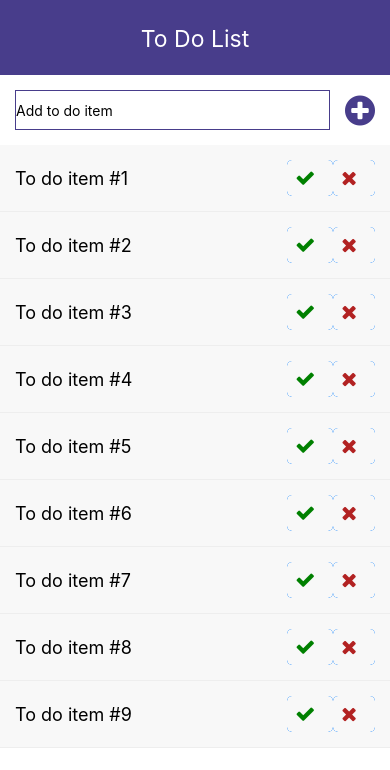
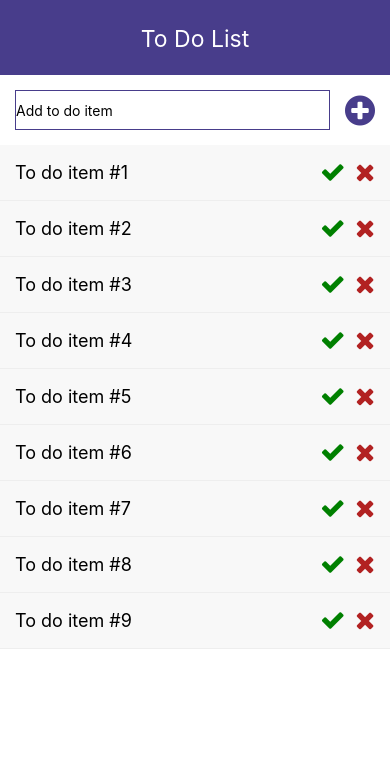
Before and after one commit to hfrankel/ToDo-App, a React Native app: screen / in a window 390 px wide. Shown: the top 770 px of the page. Built offline with nearby package versions, Linux system fonts and the light colour scheme.

Commit message:
Updated styling on done and delete buttons

```diff
--- a/components/DeleteButton.js
+++ b/components/DeleteButton.js
@@ -1,23 +1,18 @@
 import React from 'react';
-import { StyleSheet } from 'react-native';
+import { StyleSheet, TouchableOpacity } from 'react-native';
 import { FontAwesome } from '@expo/vector-icons';
 
 const DeleteButton = () => {
   return (
-    <FontAwesome.Button
-      onPress={() => alert('Deleted')}
-      name="close"
-      size={20}
-      color="firebrick"
-      style={styles.deleteButton}
-    ></FontAwesome.Button>
+    <TouchableOpacity>
+      <FontAwesome
+        onPress={() => alert('Deleted')}
+        name="close"
+        size={25}
+        color="firebrick"
+      ></FontAwesome>
+    </TouchableOpacity>
   );
 };
 
-const styles = StyleSheet.create({
-  deleteButton: {
-    backgroundColor: '#f8f8f8'
-  }
-});
-
 export default DeleteButton;
--- a/components/DoneButton.js
+++ b/components/DoneButton.js
@@ -1,23 +1,18 @@
 import React from 'react';
-import { StyleSheet } from 'react-native';
+import { StyleSheet, TouchableOpacity } from 'react-native';
 import { FontAwesome } from '@expo/vector-icons';
 
 const DoneButton = () => {
   return (
-    <FontAwesome.Button
-      onPress={() => alert('Completed')}
-      name="check"
-      size={20}
-      color="green"
-      style={styles.doneButton}
-    ></FontAwesome.Button>
+    <TouchableOpacity style={{ marginRight: 10 }}>
+      <FontAwesome
+        onPress={() => alert('Completed')}
+        name="check"
+        size={25}
+        color="green"
+      ></FontAwesome>
+    </TouchableOpacity>
   );
 };
 
-const styles = StyleSheet.create({
-  doneButton: {
-    backgroundColor: '#f8f8f8'
-  }
-});
-
 export default DoneButton;
--- a/components/TodoInput.js
+++ b/components/TodoInput.js
@@ -1,7 +1,12 @@
 import React, { useState } from 'react';
-import { StyleSheet, Text, TextInput, View } from 'react-native';
+import {
+  StyleSheet,
+  Text,
+  TextInput,
+  View,
+  TouchableOpacity
+} from 'react-native';
 import { FontAwesome } from '@expo/vector-icons';
-import { isConfigurationAvailable } from 'expo/build/AR';
 
 const TodoInput = () => {
   const [todoValue, onChangeText] = useState('');
@@ -14,12 +19,14 @@ const TodoInput = () => {
         value={todoValue}
         style={styles.input}
       ></TextInput>
+      <TouchableOpacity>
         <FontAwesome
           onPress={() => alert('Added')}
           style={styles.icon}
           size={35}
           name="plus-circle"
         ></FontAwesome>
+      </TouchableOpacity>
     </View>
   );
 };
```
Lines whose indentation alone changed are shown as unchanged.
